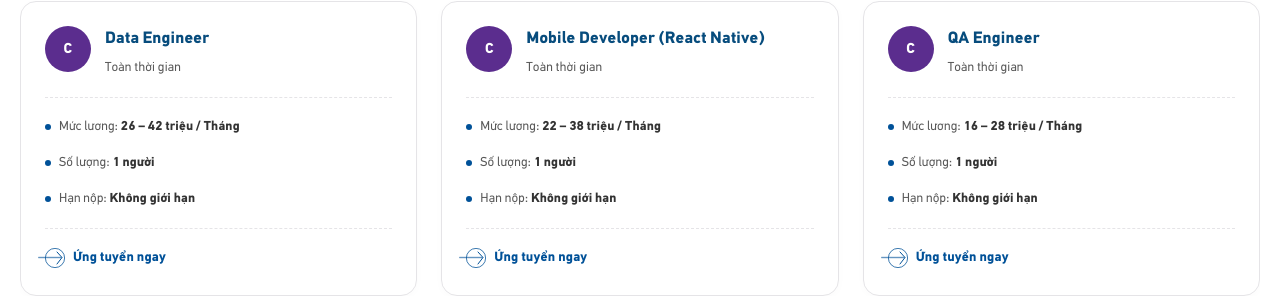
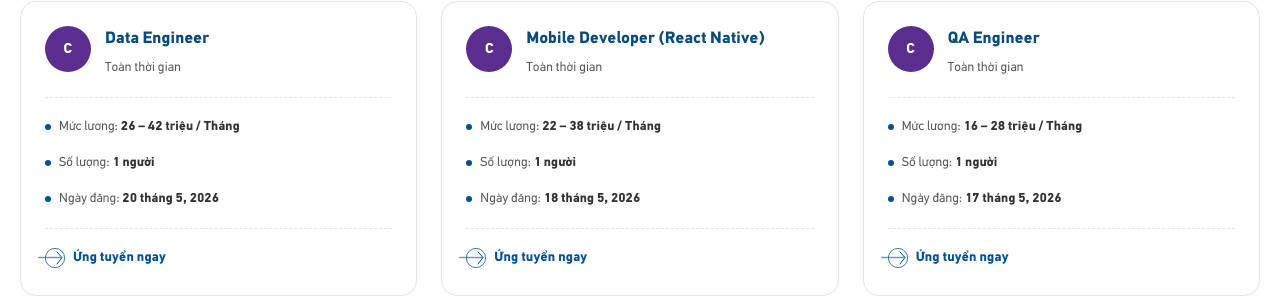
Before and after one commit to paperplane025/cmb_recruitment, a React (Vite) app: page /jobs/1 in a window 1280 px wide. Shown: the part 1837-2133 px from the top of the page. Built offline with nearby package versions, Linux system fonts and the light colour scheme; no server answers.

Commit message:
update code

```diff
--- a/src/pages/JobDetailPage.tsx
+++ b/src/pages/JobDetailPage.tsx
@@ -493,13 +493,11 @@ export function JobDetailPage() {
             >
               {relatedJobs.map((relJob) => {
                 const relLogoColor = LOGO_COLORS[relJob.category] ?? '#005198'
-                const relDeadlineFormatted = relJob.deadline
-                  ? new Date(relJob.deadline).toLocaleDateString('vi-VN', {
-                    day: '2-digit',
-                    month: 'long',
-                    year: 'numeric',
-                  })
-                  : 'Không giới hạn'
+                const relPostedAtFormatted = new Date(relJob.postedAt).toLocaleDateString('vi-VN', {
+                  day: '2-digit',
+                  month: 'long',
+                  year: 'numeric',
+                })
 
                 return (
                   <SwiperSlide key={relJob.id}>
@@ -532,7 +530,7 @@ export function JobDetailPage() {
                         </li>
                         <li className={styles['c-related-job-card__meta-item']}>
                           <span className={styles['c-related-job-card__dot']} />
-                          <span>Hạn nộp: <strong>{relDeadlineFormatted}</strong></span>
+                          <span>Ngày đăng: <strong>{relPostedAtFormatted}</strong></span>
                         </li>
                       </ul>
 
```
